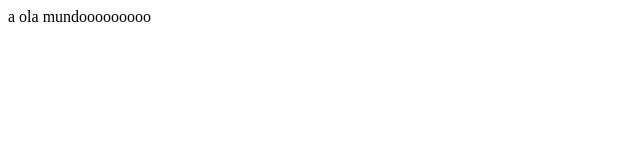
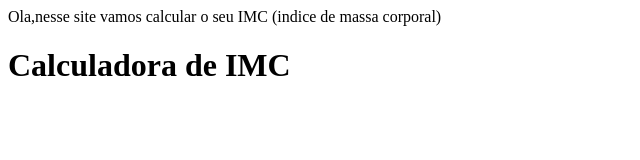
Before and after one commit to YasmimeRyanlindo/caculadora-imc, a plain HTML site: page index.html in a window 1280 px wide. Shown: the whole page, without its empty margins (0-640 px from the left). Drawn offline with Linux system fonts and the light colour scheme.

Commit message:
segundo commit

```diff
--- a/index.html
+++ b/index.html
@@ -1,11 +1,14 @@
 <!DOCTYPE html>
 <html lang="en">
-<head>
-    <meta charset="UTF-8">
-    <meta name="viewport" content="width=device-width, initial-scale=1.0">
-    <title>Document</title>
-</head>
-<body>a ola mundooooooooo
-
-</body>
+  <head>
+    <meta charset="UTF-8" />
+    <meta name="viewport" content="width=device-width, initial-scale=1.0" />
+    <title>Calculadora IMC</title>
+  </head>
+  <body>
+    Ola,nesse site vamos calcular o seu IMC (indice de massa corporal)
+  </body>
+  <main>
+    <header><h1>Calculadora de IMC</h1></header>
+  </main>
 </html>
```
